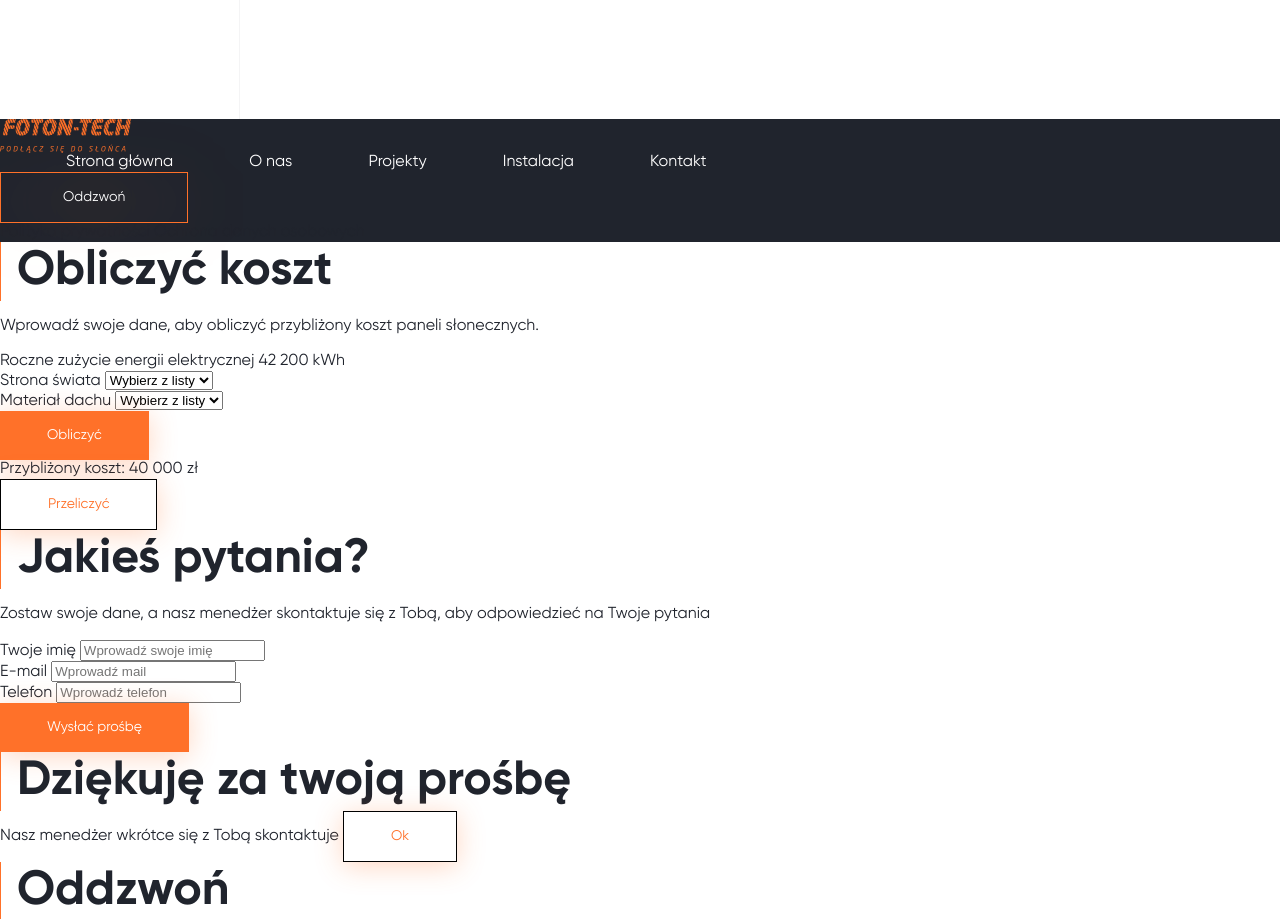
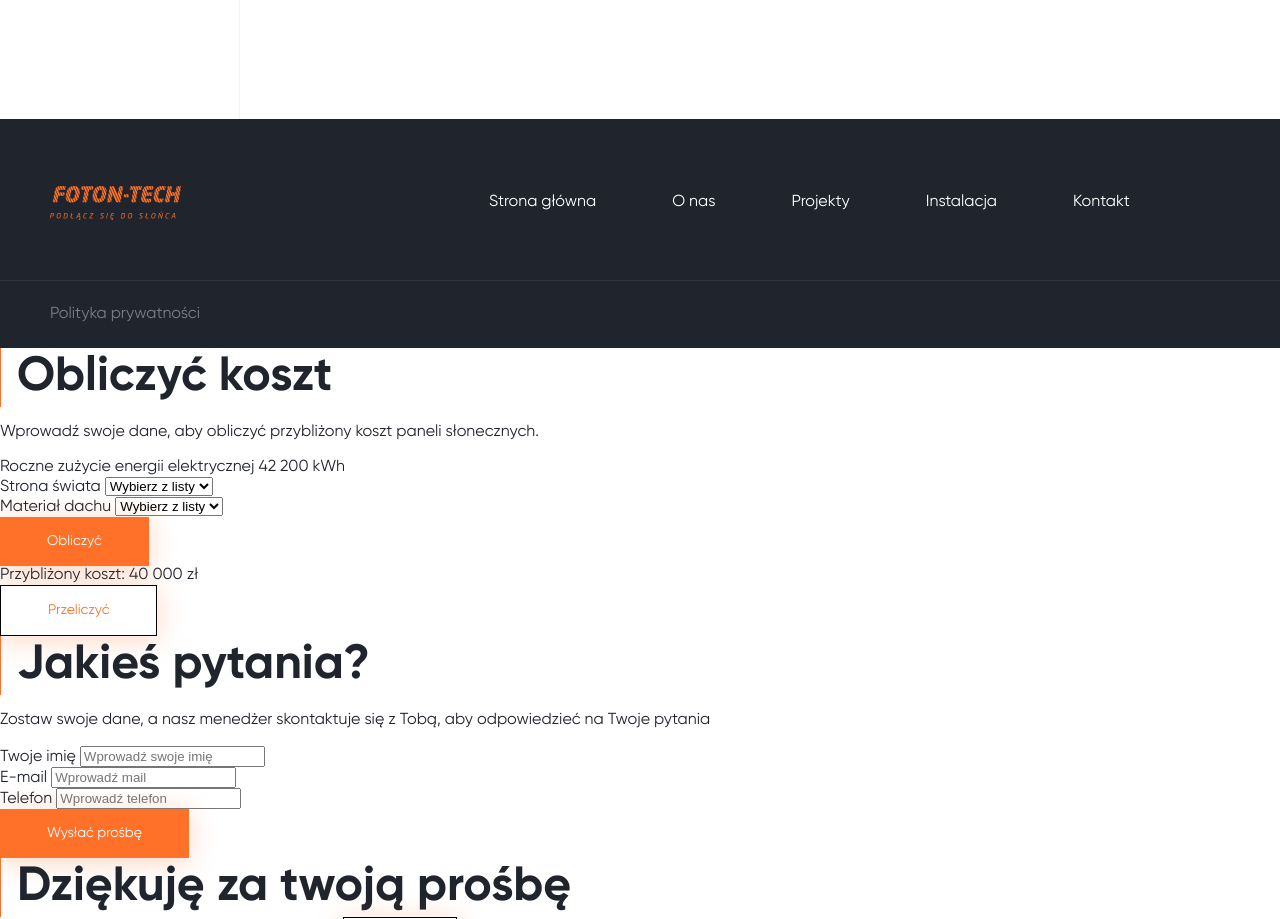
Before and after one commit to oleksandr-sidarok/foton-tech, a plain HTML site: page index.html in a window 1280 px wide. Shown: the part 1645-2564 px from the top of the page. Drawn offline with Linux system fonts and the light colour scheme.

Commit message:
add style for footer

```diff
--- a/css/style.css
+++ b/css/style.css
@@ -390,3 +390,18 @@ address {
 .footer {
   background-color: #20242D;
 }
+
+.footer-inner {
+  display: flex;
+  justify-content: space-between;
+  padding-top: 58px;
+  padding-bottom: 52px;
+  border-bottom: solid 1px #7B7E8530;
+}
+
+.footer-copyright {
+  padding: 24px 50px;
+  color: #7B7E85;
+  display: flex;
+  justify-content: space-between;
+}
--- a/index.html
+++ b/index.html
@@ -78,7 +78,7 @@
 		</section>
 	</main>
 	<footer class="footer">
-		<div>
+		<div class="footer-inner">
 			<a href="#" class="logo">
 				<img src="./img/logo.png" alt="logo foton-tech" style="width: 131px; height: 34px;">
 			</a>
```
